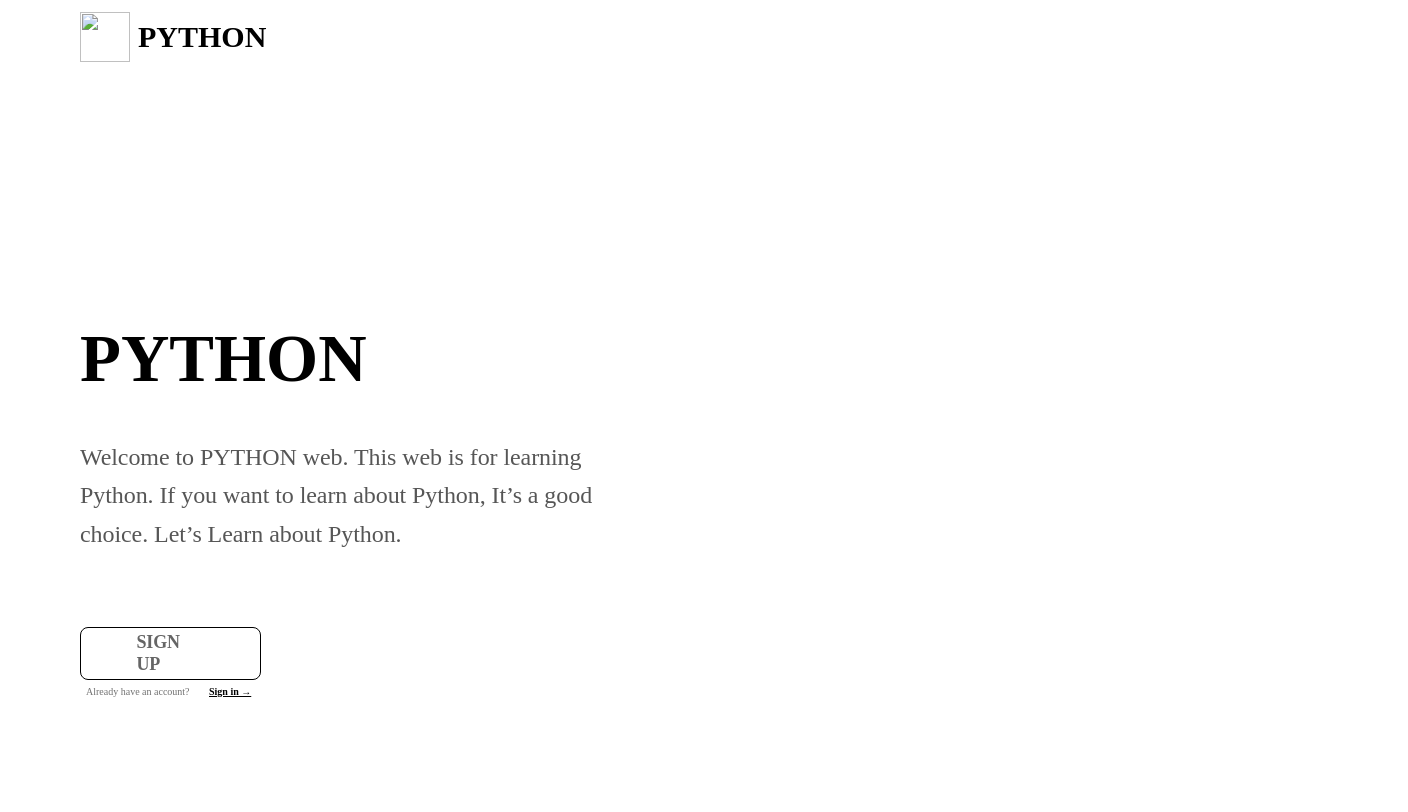
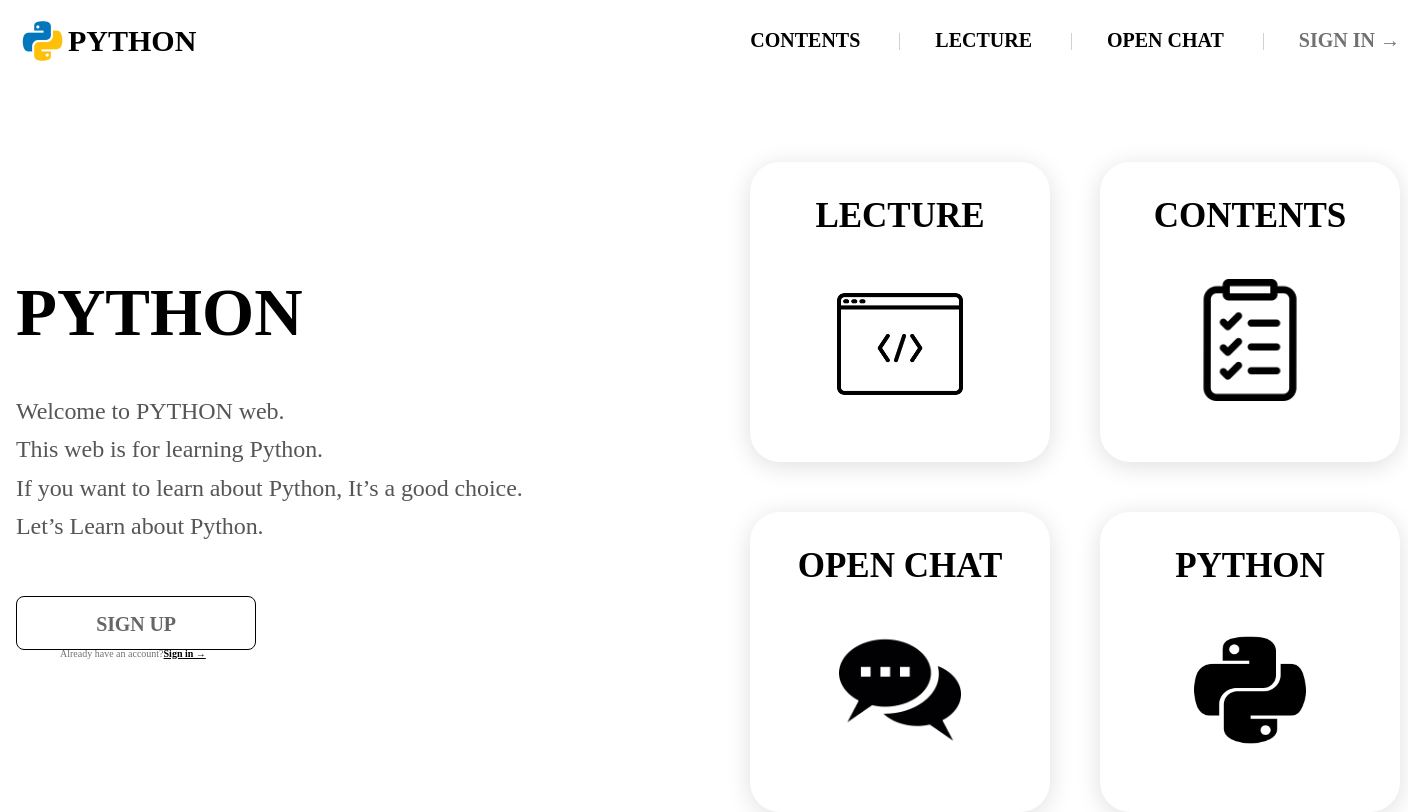
Before and after one commit to wxxtjd/PythonWeb, a plain HTML site: page ForPWeb/index.html in a window 1280 px wide. Shown: the whole page, 1408 px wide, since content can reach past the window. Drawn offline with Linux system fonts and the light colour scheme; a web font is replaced by a local one.

Commit message:
figma to html

```diff
--- a/ForPWeb/index.html
+++ b/ForPWeb/index.html
@@ -2,178 +2,253 @@
 <html>
   <head>
     <meta charset="utf-8">
-    <link href="https://fonts.googleapis.com/css?family=Pretendard&display=swap" rel="stylesheet" />
-    <title>Python</title>
+    <title>PYTHON</title>
     <style>
-    .logo .logo_img {
-      position: absolute;
+      header {
+        align-items: center;
+      }
+      .container {
+        position: relative;
+        width: 1400px;
+        margin: 0 auto;
+      }
+      header .logo-img {
+        position: relative;
+        top:8px;
+        margin-left: 10px;
         width: 50px;
         height: 50px;
-      left: 80px;
-      top: 12px;
       }
-    .logo .logo_text {
+      header .logo-text {
         position: absolute;
-      width: 126px;
-      height: 36px;
-      left: 138px;
-      top: 19px;
-
+        top: 15px;
         font-family: 'Pretendard';
         font-style: normal;
-      font-weight: 700;
+        font-weight: 900;
         font-size: 30px;
         line-height: 36px;
-      /* identical to box height */
-
-      display: flex;
-      align-items: center;
-
-      /* Black */
-
+        color: black;
+      }
+      header .link-list {
+        position: relative;
+        float: right;
+        margin-right: 8px;
+        top: 20px;
+      }
+      .link-list .line{
+        width: 28px;
+        height: 0px;
+        border-left: 1px solid #D1D1D1;
+        transform: rotate(90deg);
+        margin-left: 35px;
+      }
+      .link-list .link {
+        text-decoration: none;
+        font-family: 'Pretendard';
+        font-style: normal;
+        font-weight: 600;
+        font-size: 20px;
+        line-height: 24px;
+        color: #000000;
+        margin-left: 35px;
+      }
+      .link-list .signin-link{
+        text-decoration: none;
+        font-family: 'Pretendard';
+        font-style: normal;
+        font-weight: 600;
+        font-size: 20px;
+        line-height: 24px;
+        color: #717171;
+        margin-left: 35px;
+      }
+      section{
+        padding-top: 100px;
+      }
+      .explain{
+        position: absolute;
+        top: 110px;
+        margin-left: 8px;
+      }
+      .explain .e-title {
+        font-family: 'Pretendard';
+        font-style: normal;
+        font-weight: 800;
+        font-size: 67px;
+        line-height: 80px;
         color: #000000;
       }
-    .title {
-      position: absolute;
-      width: 281px;
-      height: 80px;
-      left: 80px;
-      top: 318px;
-
-      font-family: 'Pretendard';
-      font-style: normal;
-      font-weight: 700;
-      font-size: 67px;
-      line-height: 80px;
-
-      /* Black */
-
-      color: #000000;
-    }
-    .explain {
-      position: absolute;
-      width: 557px;
-      height: 152px;
-      left: 80px;
-      top: 438px;
-
+      .explain .e-text{
+        position: relative;
+        top: 40px;
         font-family: 'Pretendard';
         font-style: normal;
         font-weight: 400;
         font-size: 24px;
         line-height: 160%;
-      /* or 38px */
-
         letter-spacing: -0.003em;
-
         color: rgba(44, 44, 44, 0.8);
       }
-    .btn {
-      position: absolute;
-      width: 181px;
-      height: 53px;
-      left: 80px;
-      top: 627px;
+      .explain .btn-rect{
+        text-decoration: none;
+        position: relative;
+        top:90px;
+        display: block;
+        width: 240px;
+        height: 54px;
+        box-sizing: border-box;
+        background: #FFFFFF;
+        border: 1.5px solid #000000;
+        border-radius: 8px;
+        text-align: center;
       }
-    .btn .box {
-      box-sizing: border-box;
-
-      position: absolute;
-      left: 0%;
-      right: 0%;
-      top: 0%;
-      bottom: 0%;
-
-      background: #FFFFFF;
-      /* Black */
-
-      border: 1px solid #000000;
-      border-radius: 8px;
-    }
-    .btn .text {
-      position: absolute;
-      left: 30.94%;
-      right: 30.39%;
-      top: 28.3%;
-      bottom: 30.19%;
-
+      .btn-rect .btn-text{
+        position: relative;
+        top: 15px;
         font-family: 'Pretendard';
         font-style: normal;
         font-weight: 600;
-      font-size: 18px;
-      line-height: 22px;
-      /* identical to box height */
-
-      display: flex;
-      align-items: center;
+        font-size: 20px;
+        line-height: 24px;
         letter-spacing: -0.006em;
-
-      /* Black */
-
         color: #000000;
-
         opacity: 0.6;
       }
-    .signin .guide {
-      position: absolute;
-      width: 117px;
-      height: 12px;
-      left: 86px;
-      top: 686px;
-
+      .explain .litter{
+        position: relative;
+        top: 83px;
+        left: 44px;
         font-family: 'Pretendard';
         font-style: normal;
         font-weight: 500;
         font-size: 10px;
         line-height: 12px;
-      /* identical to box height */
-
-      display: flex;
         align-items: center;
-
         color: #717171;
       }
-    .signin .signin_link {
-      position: absolute;
-      width: 46px;
-      height: 12px;
-      left: 209px;
-      top: 686px;
-
+      .explain .litter2{
+        position: relative;
+        top: 83px;
+        left: 40px;
         font-family: 'Pretendard';
         font-style: normal;
         font-weight: 600;
         font-size: 10px;
         line-height: 12px;
-      /* identical to box height */
-
-      display: flex;
-      align-items: center;
-
-      /* Black */
-
         color: #000000;
+      }
+      .container .bigbtns{
+        position: relative;
+        float: right;
+        margin-right: 8px;
+        display: grid;
+        grid-column: 50px;
+        grid-row: 50px;
+        grid-template-columns: 300px 300px;
+        grid-template-rows: 300px 300px;
+        grid-gap: 50px;
+        width: 650px;
+        height: 650px;
+      }
+      .bigbtns [class^="bigbtn-frame-"]{
+        text-decoration: none;
+        position: relative;
+        display: block;
+        text-align: center;
+        width: 300px;
+        height: 300px;
+        background: #FFFFFF;
+        box-shadow: 0px 4px 24px rgba(0, 0, 0, 0.13);
+        border-radius: 30px;
+      }
+      .bigbtn-text{
+        position: relative;
+        top: 33px;
+        font-family: 'Pretendard';
+        font-style: normal;
+        font-weight: 700;
+        font-size: 35px;
+        line-height: 42px;
+        color: #000000;
+      }
+      [class^="bigbtn-img-"]{
+        position: relative;
+        display: block;
+        bottom: -75px;
+        margin-left: auto;
+        margin-right: auto;
+      }
+      .bigbtn-img-lecture{
+        width: 130px;
+        height: 130px;
+      }
+      .bigbtn-img-contents{
+        width: 122.35px;
+        height: 122.35px;
+      }
+      .bigbtn-img-chat{
+        width: 122.35px;
+        height: 122.35px;
+      }
+      .bigbtn-img-python{
+        width: 112.16px;
+        height: 121.91px;
       }
     </style>
   </head>
   <body>
-    <a class="logo" href="/">
-      <img class="logo_img" src="python_icon.png">
-      <span class="logo_text">PYTHON</span>
+    <header>
+      <div class="container">
+        <a href={main_page}>
+          <img src="assets\python_logo.png" class="logo-img">
+          <span class="logo-text">PYTHON</span>
         </a>
-    <span class="title">PYTHON</span>
-    <span class="explain">Welcome to PYTHON web.
-This web is for learning  Python.
-If you want to learn about Python, It’s a good choice.
-Let’s Learn about Python.</span>
-    <span class="signin">
-      <a class="btn" href="/signin">
-        <span class="box">
-          <span class="text">SIGN UP</span>
+        <span class="link-list">
+          <a href="" class="link">CONTENTS</a>
+          <span class="line"></span>
+          <a href="" class="link">LECTURE</a>
+          <span class="line"></span>
+          <a href="" class="link">OPEN CHAT</a>
+          <span class="line"></span>
+          <a href="" class="signin-link">SIGN IN →</a>
         </span>
+      </div>
+    </header>
+
+
+    <section>
+      <div class="container">
+        <div class="explain">
+          <div class="e-title">PYTHON</div>
+          <div class="e-text">Welcome to PYTHON web.<br>
+          This web is for learning  Python.<br>
+          If you want to learn about Python, It’s a good choice.<br>
+          Let’s Learn about Python.</div>
+          <a href="" class="btn-rect"><span class="btn-text">SIGN UP</span></a>
+          <span class="litter">Already have an account?</span>
+          <a href="" class="litter2">Sign in →</a>
+        </div>
+
+        <div class="bigbtns">
+          <a href="" class="bigbtn-frame-lecture">
+            <span class="bigbtn-text">LECTURE</span>
+            <img src="assets\icon-lecture.png" class="bigbtn-img-lecture">
           </a>
-      <span class="guide">Already have an account?</span>
-      <a class="signin_link" href="/signin"> Sign in →</a>
-    </span>
+          <a href="" class="bigbtn-frame-contents">
+            <span class="bigbtn-text">CONTENTS</span>
+            <img src="assets\icon-contents.png" class="bigbtn-img-contents">
+          </a>
+          <a href="" class="bigbtn-frame-chat">
+            <span class="bigbtn-text">OPEN CHAT</span>
+            <img src="assets\icon-chat.png" class="bigbtn-img-chat">
+          </a>
+          <a href="" class="bigbtn-frame-python">
+            <span class="bigbtn-text">PYTHON</span>
+            <img src="assets\icon-python.png" class="bigbtn-img-python">
+          </a>
+        </div>
+      </div>
+    </section>
+
   </body>
 </html>
```
Also changed, not shown: ForPWeb/assets/icon-chat.png (added), ForPWeb/assets/icon-contents.png (added), ForPWeb/assets/icon-lecture.png (added), ForPWeb/assets/icon-python.png (added), ForPWeb/assets/python_logo.png (added). Lines whose indentation alone changed are shown as unchanged.
